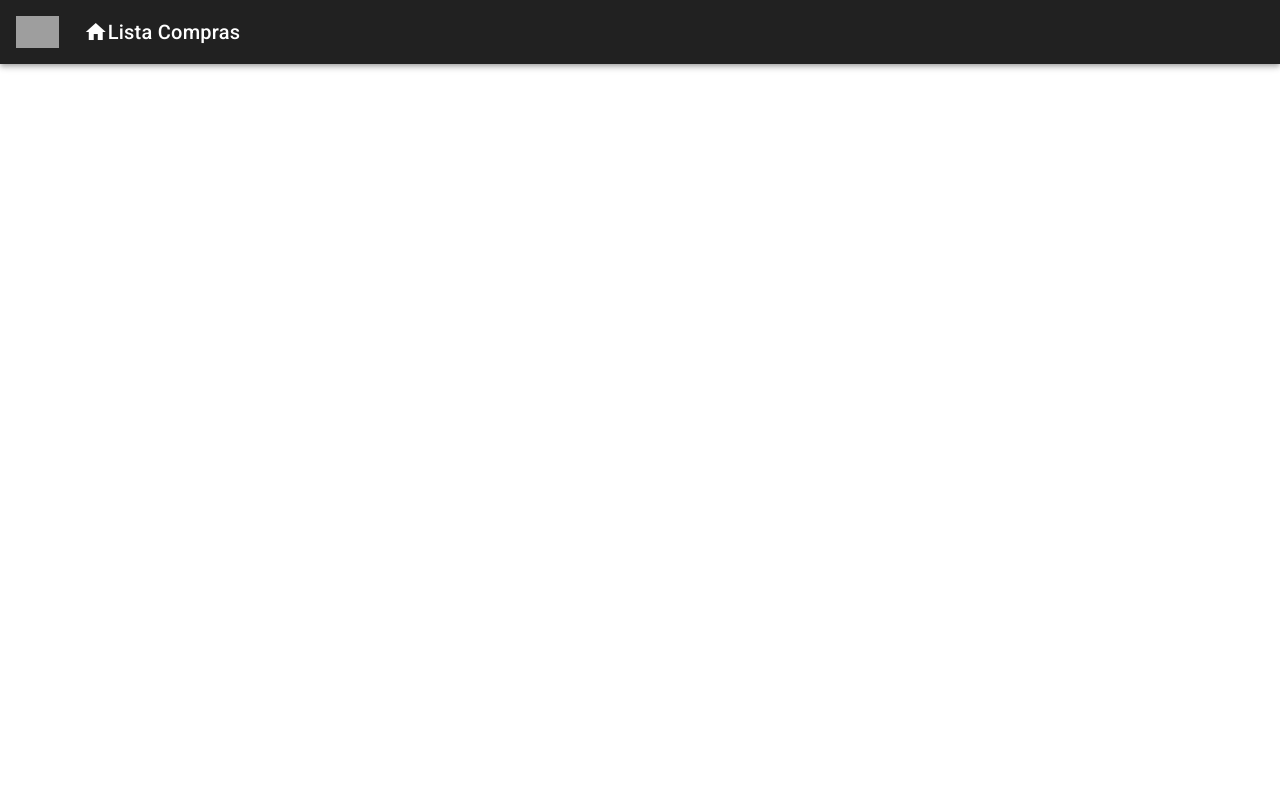
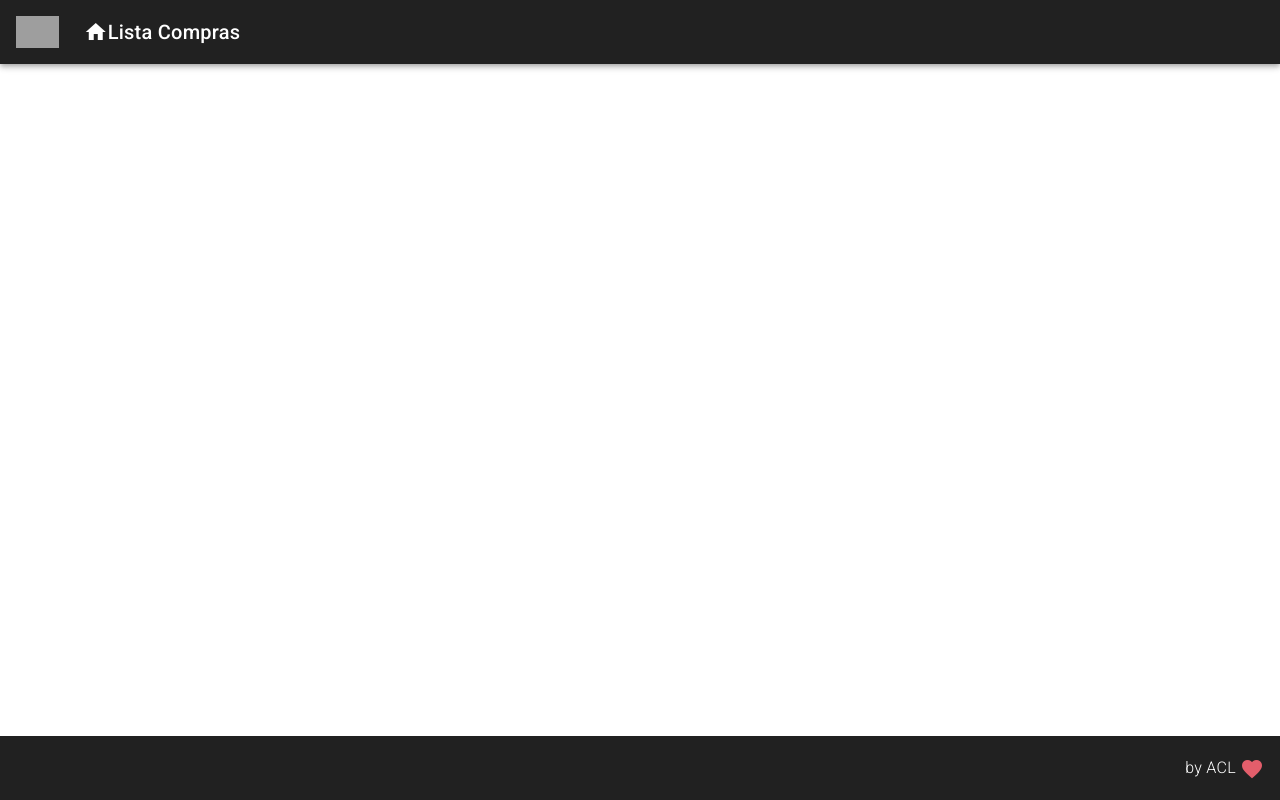
Before and after one commit to alancalumby/listacompras, an Angular app in the folder frontend/: page / in a window 1280 px wide. Built offline with nearby package versions, Linux system fonts and the light colour scheme; grey boxes are pictures that could not be loaded.

Commit message:
Added footer

```diff
--- a/frontend/src/app/app.component.html
+++ b/frontend/src/app/app.component.html
@@ -1 +1,2 @@
 <app-header></app-header>
+<app-footer></app-footer>
--- a/frontend/src/app/app.module.ts
+++ b/frontend/src/app/app.module.ts
@@ -6,11 +6,13 @@
 import { BrowserAnimationsModule } from '@angular/platform-browser/animations';
 import { HeaderComponent } from './components/template/header/header.component';
 import { MatToolbarModule} from '@angular/material/toolbar';
+import { FooterComponent } from './components/template/footer/footer.component';
 
 @NgModule({
   declarations: [
     AppComponent,
-    HeaderComponent
+    HeaderComponent,
+    FooterComponent
   ],
   imports: [
     BrowserModule,
--- /dev/null
+++ b/frontend/src/app/components/template/footer/footer.component.css
@@ -0,0 +1,11 @@
+.footer {
+    position: fixed;
+    bottom: 0;
+    display: flex;
+    justify-content: flex-end;
+}
+
+.footer span{
+    font-size: 1rem;
+    font-weight: 300;
+}
--- /dev/null
+++ b/frontend/src/app/components/template/footer/footer.component.html
@@ -0,0 +1,9 @@
+<mat-toolbar class="footer">
+    <span>
+        by ACL
+        <i class="material-icons red  v-middle">
+            favorite
+        </i>
+
+    </span>
+</mat-toolbar>
--- a/frontend/src/styles.css
+++ b/frontend/src/styles.css
@@ -2,3 +2,11 @@
 
 html, body { height: 100%; }
 body { margin: 0; font-family: Roboto, "Helvetica Neue", sans-serif; }
+
+.red {
+    color: rgb(227,94,107);
+}
+
+.v-middle {
+    vertical-align : middle
+}
```
Also changed, not shown: frontend/src/app/components/template/footer/footer.component.ts (added, +10 -0 lines), 1 other file (tests, documents, lock files or other folders).
